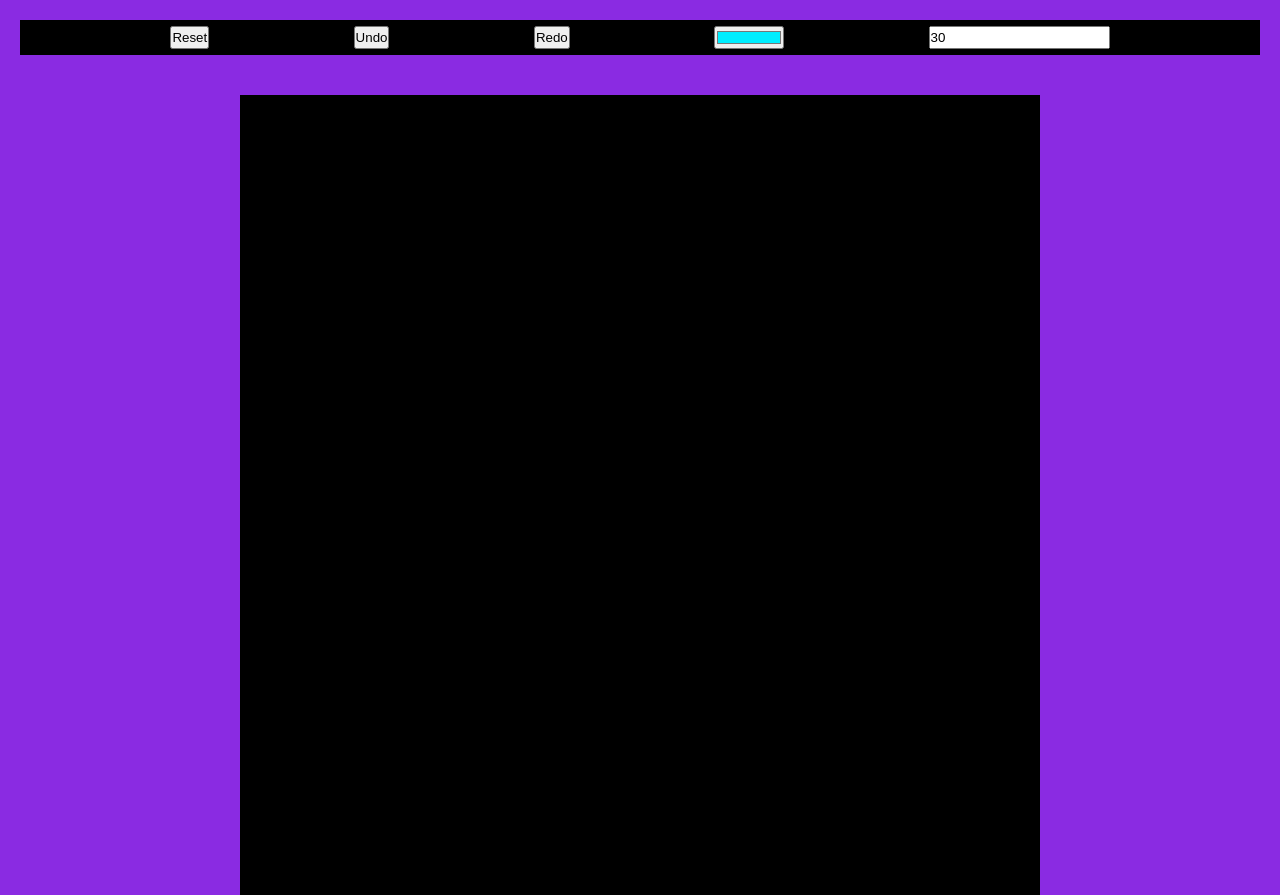
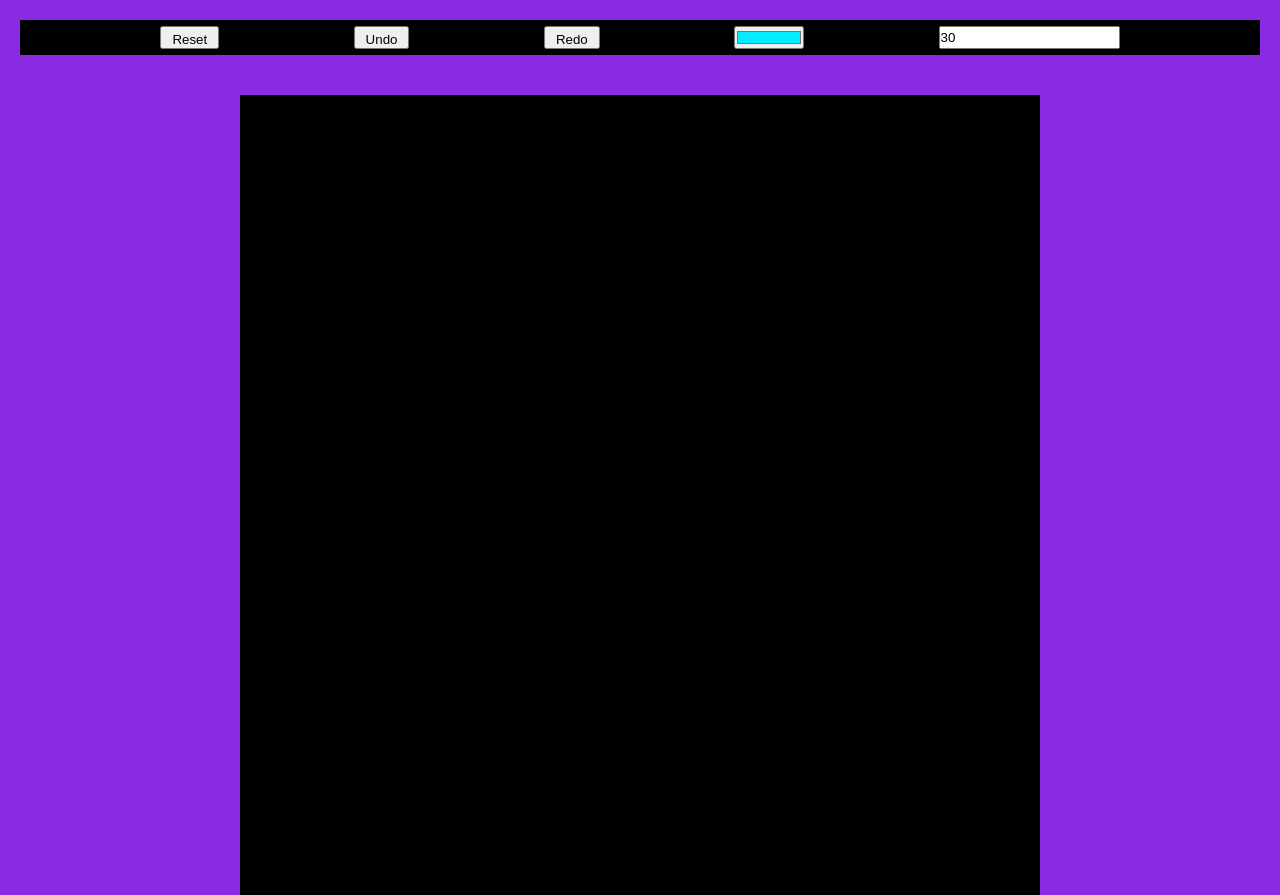
Before and after one commit to lakshitasethia/Pixel-Art-Generator, a plain HTML site: page index.html in a window 1280 px wide. Drawn offline with Linux system fonts and the light colour scheme.

Commit message:
styled the two buttons

```diff
--- a/style.css
+++ b/style.css
@@ -8,7 +8,10 @@
 body {
   background-color: blueviolet;
 }
-
+.undo, .redo, .reset {
+  padding: 4px 10px;
+  cursor: pointer;
+}
 .reset-button {
   display: flex;
   align-items: center;
```
